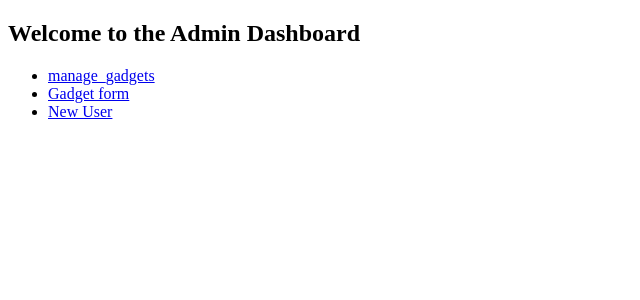
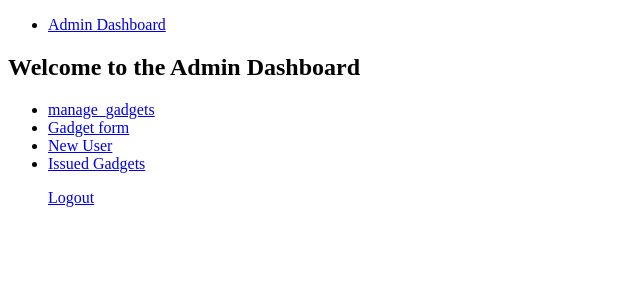
Before and after one commit to BukenyaAbdusalaam/ubos, a Django app: page /admin_dashboard/ in a window 1280 px wide. Shown: the top 300 px of the page, without its empty margins (0-640 px from the left). Run offline with Django 4.2, Linux system fonts and the light colour scheme.

Commit message:
Issued gadgets

```diff
--- a/device_mgt/models.py
+++ b/device_mgt/models.py
@@ -12,7 +12,7 @@ class Gadget(models.Model):
     gadget_id = models.AutoField(primary_key=True)
     gadget_type = models.CharField(max_length=50, choices=GADGET_TYPES)
     serial_number = models.CharField(max_length=100, unique=True)
-    #issued_to = models.ForeignKey(User, on_delete=models.CASCADE)
+    issued_to = models.ForeignKey(User, on_delete=models.CASCADE)
     issued_date = models.DateField(blank=True)
     return_date = models.DateField(blank=True, null=True)
 
--- a/device_mgt/urls.py
+++ b/device_mgt/urls.py
@@ -1,7 +1,7 @@
 from .views import home
 from django.urls import path
 
-from .views import manage_gadgets, issue_gadget, return_gadget,gadget_form, access_control_form, access_log_form, user_form,list_gadgets, update_gadget, delete_gadget, admin_dashboard,CustomPasswordResetView,CustomPasswordResetDoneView,CustomPasswordResetConfirmView,CustomPasswordResetCompleteView,signup,signin,user_dashboard,signout,reset_session_timeout
+from .views import manage_gadgets, issue_gadget, return_gadget,gadget_form, access_control_form, access_log_form, user_form,list_gadgets, update_gadget, delete_gadget, admin_dashboard,CustomPasswordResetView,CustomPasswordResetDoneView,CustomPasswordResetConfirmView,CustomPasswordResetCompleteView,signup,signin,user_dashboard,signout,reset_session_timeout,issued_gadgets
 
 urlpatterns = [
     path("home", home, name="home"),
@@ -29,6 +29,7 @@ urlpatterns = [
     path('user_dashboard/', user_dashboard, name='user_dashboard'),
     path('logout/', signout, name='logout'),
     path('reset_session_timeout/', reset_session_timeout, name='reset_session_timeout'),
+    path('issued_gadgets/',issued_gadgets, name= 'issued_gadgets')
 
     # Add other URLs as needed
 ]
--- a/device_mgt/views.py
+++ b/device_mgt/views.py
@@ -166,21 +166,49 @@ def admin_dashboard(request):
 #     form_class = CustomAuthenticationForm
 #     template_name = 'login.html'
 
+# def signin(request):
+#     if request.method == 'POST':
+#         username = request.POST['username']
+#         password = request.POST['password']
+
+#         this_user = authenticate(username=username, password=password)
+
+#         if this_user is not None:
+#             login(request, this_user)
+#             messages.success(request, 'Logged In')
+#             if this_user.is_superuser:
+#                 return redirect('admin_dashboard')
+#             else:
+#                 return redirect('home')
+
+
+#         else:
+#             messages.error(request, 'Invalid Credentials')
+#             return redirect('login')
+
+#     def get_success_url(self):
+#         next_url = self.request.GET.get('next')
+#         if next_url:
+#             return next_url
+#         else:
+#             return '/'
+
+#     return render(request, 'login.html')
+
 def signin(request):
     if request.method == 'POST':
         username = request.POST['username']
         password = request.POST['password']
 
-        this_user = authenticate(username=username, password=password)
+        user = CustomUserBackend.authenticate(request, username=username, password=password)
 
-        if this_user is not None:
-            login(request, this_user)
+        if user is not None:
+            login(request, user)
             messages.success(request, 'Logged In')
-            if this_user.is_superuser:
+            if user.is_superuser:
                 return redirect('admin_dashboard')
             else:
                 return redirect('home')
-
 
         else:
             messages.error(request, 'Invalid Credentials')
@@ -288,3 +316,13 @@ def reset_session_timeout(request):
     # Reset the session timeout
     request.session.modified = True
     return JsonResponse({'message': 'Session timeout reset successfully.'})
+
+
+#@login_required
+def issued_gadgets(request):
+    if request.user.is_admin:
+        gadgets = Gadget.objects.all()  # Retrieve all issued gadgets
+    else:
+        gadgets = Gadget.objects.filter(issued_to=request.user)  # Retrieve only gadgets issued to the current user
+
+    return render(request, 'issued_gadgets.html', {'gadgets': gadgets})
--- a/electronic_devices/settings.py
+++ b/electronic_devices/settings.py
@@ -141,3 +141,7 @@ STATIC_ROOT = os.path.join(BASE_DIR, 'staticfiles')
 DEFAULT_AUTO_FIELD = "django.db.models.BigAutoField"
 
 #AUTH_USER_MODEL = 'device_mgt.CustomUser'
+
+AUTHENTICATION_BACKENDS = (
+    'electronic_devices.auth.CustomUserBackend',
+)
--- a/templates/Admin_dashboard.html
+++ b/templates/Admin_dashboard.html
@@ -7,6 +7,8 @@
             <li><a href="{% url 'manage_gadgets' %}">manage_gadgets</a></li>
             <li><a href="{% url 'gadget_form' %}">Gadget form</a></li>
             <li><a href="{% url 'user_form' %}">New User</a></li>
+            <li><a href="{% url 'issued_gadgets' %}">Issued Gadgets</a></li>
+            <p><a href="{% url 'logout' %}">Logout</a></p>
 
 
             <!-- Add other navigation links as needed -->
--- a/templates/base.html
+++ b/templates/base.html
@@ -10,7 +10,7 @@
   <body>
     <nav>
         <ul>
-            <!-- <li><a href="{% url 'admin_dashboard' %}">Admin Dashboard</a></li> -->
+            <li><a href="{% url 'admin_dashboard' %}">Admin Dashboard</a></li>
             <!-- Add other navigation links as needed -->
         </ul>
     <div>{% block content %}{% endblock %}</div>
```
Also changed, not shown: electronic_devices/auth.py (added, +14 -0 lines), templates/issued_gadgets.html (added, +28 -0 lines).
